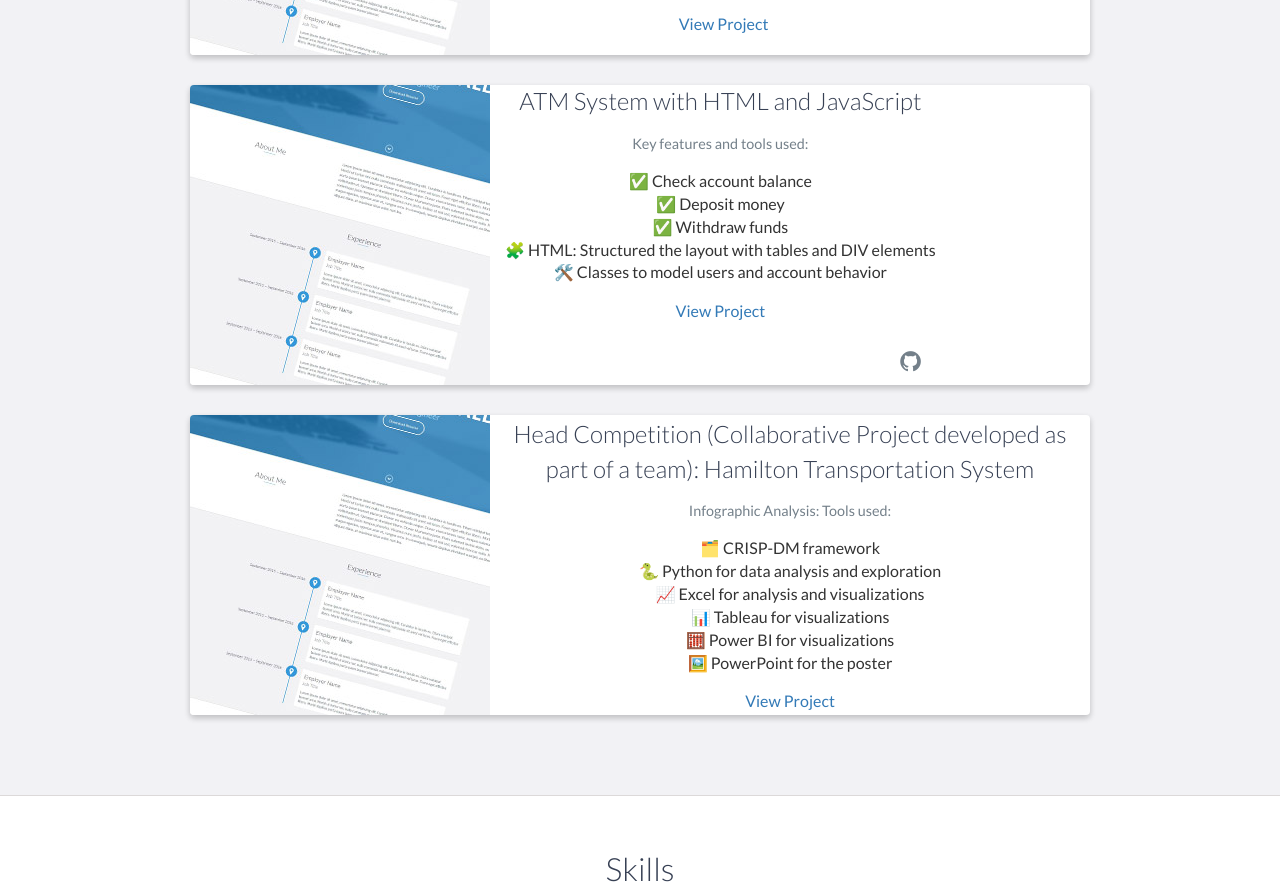
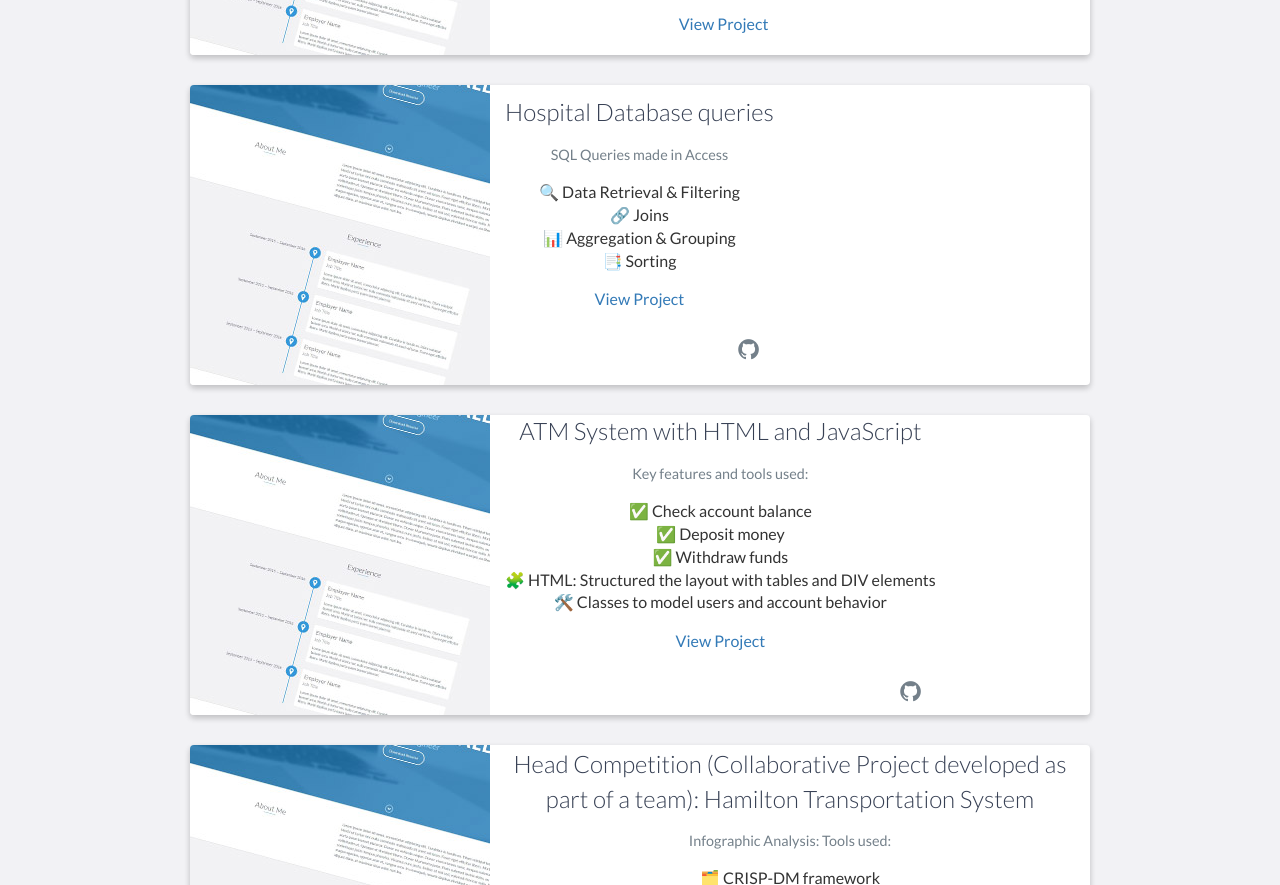
Before and after one commit to Eliyafuso/elianayafusoportfolio.github.io, a website: page index.html in a window 1280 px wide. Shown: the part 5047-5932 px from the top of the page. Drawn offline with nearby package versions, Linux system fonts and the light colour scheme.

Commit message:
Update index.html

```diff
--- a/index.html
+++ b/index.html
@@ -336,6 +336,35 @@
                 </div>
                 <!-- End .project -->
 
+	      <div class="project shadow-large">
+		    <div class="project-image">
+			<img src="images/project.jpg" />
+		    </div>
+		    <!-- End .project-image -->
+		    <div class="project-info">
+			<h3>Hospital Database queries</h3>
+			<p>SQL Queries made in Access</p>
+			<ul style="list-style-type: none; padding-left: 0;">
+			    <li>🔍 Data Retrieval & Filtering</li>
+			    <li>🔗 Joins</li>
+			    <li>📊 Aggregation & Grouping</li>
+			    <li>📑 Sorting</li>
+			</ul>
+			<a href="https://raw.githubusercontent.com/Eliyafuso/elianayafusoportfolio.github.io/main/images/DashboardPowerBI3.gif">View Project</a>
+			    <div class="social" style="margin-top: 10px;">
+				<ul style="list-style: none; padding: 0; display: inline-block;">
+				    <li style="display: inline-block; margin: 0 5px;">
+					<a href="https://github.com/Eliyafuso/powerbidashboard" target="_blank">
+					    <i class="fa fa-github" aria-hidden="true" style="font-size: 24px;"></i>
+					</a>
+				    </li>
+				</ul>
+			    </div>
+	    </div>
+	    <!-- End .project-info -->
+	</div>
+	<!-- End .project -->
+
 		 <div class="project shadow-large">
                     <div class="project-image">
                         <img src="images/project.jpg" />
```
